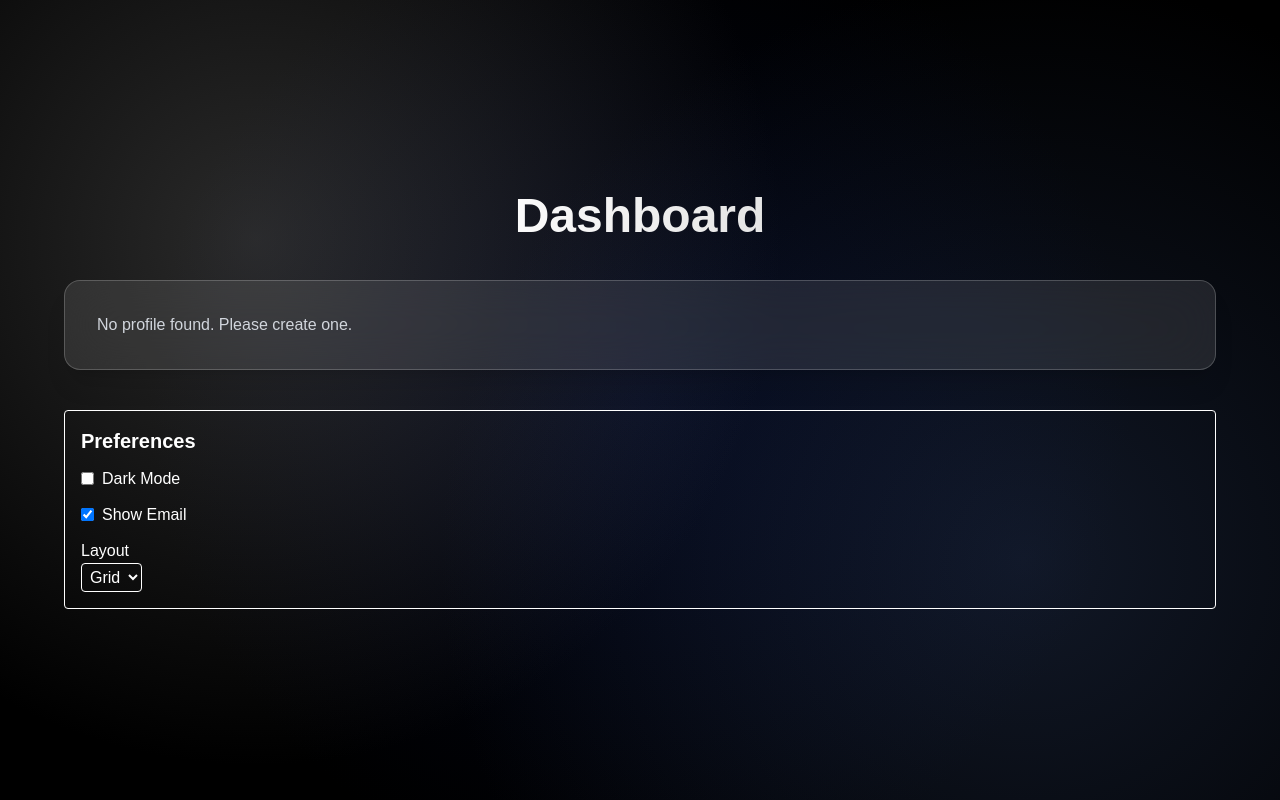
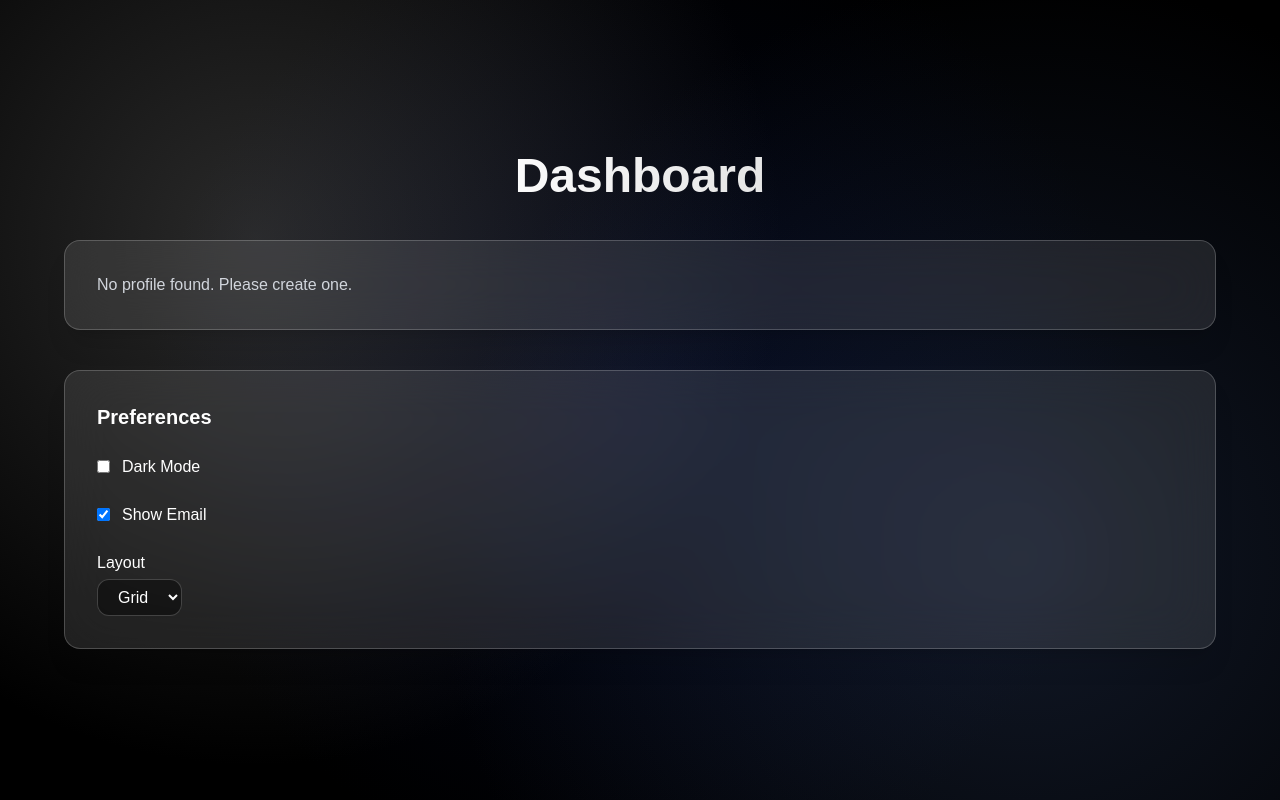
Before and after one commit to jayvilla/mini-dashboard, a Next.js app: page /dashboard in a window 1280 px wide. Built offline with nearby package versions, Linux system fonts and the light colour scheme.

Commit message:
update PreferencesPanel component

```diff
--- a/src/app/dashboard/PreferencesPanel.tsx
+++ b/src/app/dashboard/PreferencesPanel.tsx
@@ -1,6 +1,7 @@
 "use client";
 
-import { usePreferences } from "../../lib/store";
+import { usePreferences } from "@/lib/store";
+import { motion } from "framer-motion";
 
 export default function PreferencesPanel() {
   const {
@@ -13,30 +14,36 @@ export default function PreferencesPanel() {
   } = usePreferences();
 
   return (
-    <div className="border p-4 rounded flex flex-col gap-3">
+    <motion.div
+      whileHover={{ scale: 1.02 }}
+      className="p-8 rounded-2xl bg-white/10 border border-white/20 backdrop-blur-xl shadow-xl space-y-6"
+    >
       <h2 className="text-xl font-semibold">Preferences</h2>
 
-      <label className="flex items-center gap-2">
+      {/* Dark Mode */}
+      <label className="flex items-center gap-3 cursor-pointer">
         <input type="checkbox" checked={darkMode} onChange={toggleDarkMode} />
-        Dark Mode
+        <span>Dark Mode</span>
       </label>
 
-      <label className="flex items-center gap-2">
+      {/* Show Email */}
+      <label className="flex items-center gap-3 cursor-pointer">
         <input type="checkbox" checked={showEmail} onChange={toggleEmail} />
-        Show Email
+        <span>Show Email</span>
       </label>
 
-      <div>
+      {/* Layout */}
+      <div className="space-y-1">
         <p className="font-medium">Layout</p>
         <select
           value={layout}
           onChange={(e) => setLayout(e.target.value as "grid" | "list")}
-          className="border p-1 rounded"
+          className="bg-black/40 border border-white/20 rounded-xl px-4 py-2 outline-none"
         >
           <option value="grid">Grid</option>
           <option value="list">List</option>
         </select>
       </div>
-    </div>
+    </motion.div>
   );
 }
```
